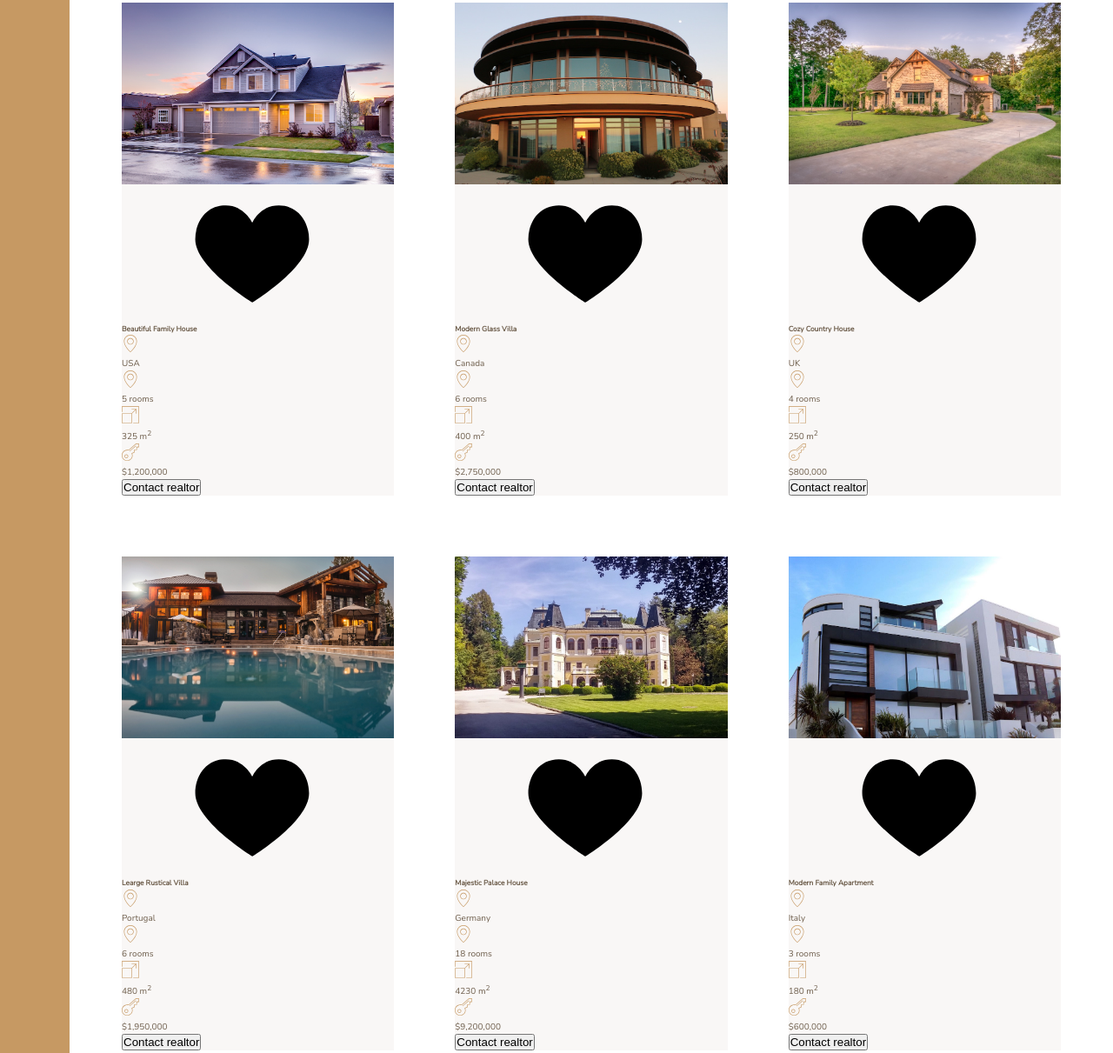
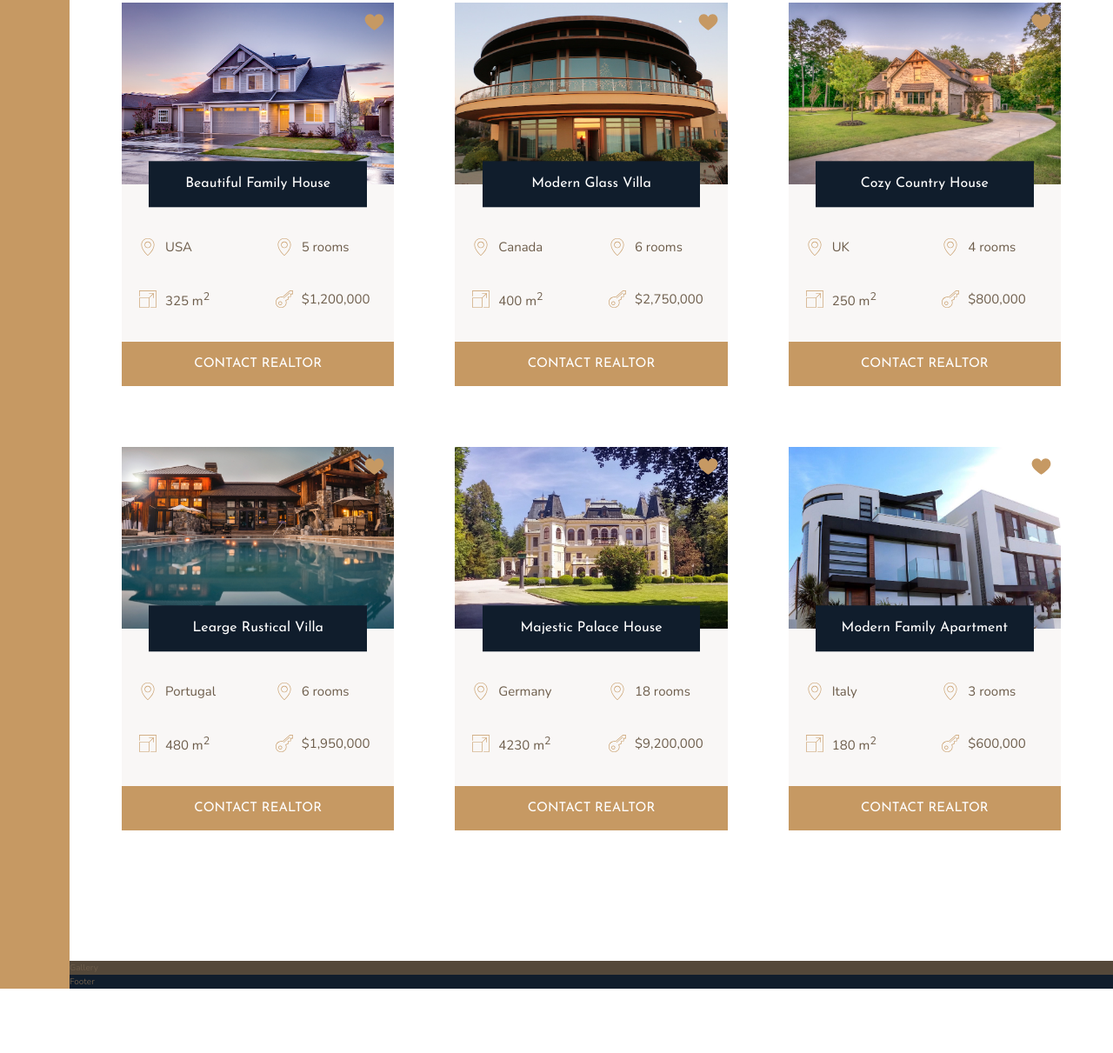
Before and after one commit to francis-mwas/Css-grid-project, a website: page index.html in a window 1280 px wide. Shown: the part 2022-3233 px from the top of the page at 87% size. After the commit the page ends 3159 px from the top, so only its background shows below. Drawn offline with nearby package versions, Linux system fonts and the light colour scheme.

Commit message:
Finished creating homes section

```diff
--- a/index.html
+++ b/index.html
@@ -109,7 +109,7 @@
                     </svg>
                     <p>$1,200,000</p>
                </div>
-               <button class="cta">Contact realtor</button>
+               <button class="btn home__btn">Contact realtor</button>
            </div>
 
            <div class="home">
@@ -142,7 +142,7 @@
                     </svg>
                     <p>$2,750,000</p>
                </div>
-               <button class="cta">Contact realtor</button>
+                <button class="btn home__btn">Contact realtor</button>
            </div>
 
            <div class="home">
@@ -175,7 +175,7 @@
                     </svg>
                     <p>$800,000</p>
                </div>
-               <button class="cta">Contact realtor</button>
+                <button class="btn home__btn">Contact realtor</button>
            </div>
 
            <div class="home">
@@ -208,7 +208,7 @@
                     </svg>
                     <p>$1,950,000</p>
                </div>
-               <button class="cta">Contact realtor</button>
+                <button class="btn home__btn">Contact realtor</button>
            </div>
 
            <div class="home">
@@ -241,7 +241,7 @@
                     </svg>
                     <p>$9,200,000</p>
                </div>
-               <button class="cta">Contact realtor</button>
+                <button class="btn home__btn">Contact realtor</button>
            </div>
 
            <div class="home">
@@ -274,7 +274,7 @@
                     </svg>
                     <p>$600,000</p>
                </div>
-               <button class="cta">Contact realtor</button>
+                <button class="btn home__btn">Contact realtor</button>
            </div>
        </section>
        <section class="gallery">
--- a/sass/_homes.scss
+++ b/sass/_homes.scss
@@ -9,24 +9,70 @@
 .home{
      background-color: $color-grey-light-1;
 
+     display: grid;
+     grid-template-columns: repeat(2, 1fr);
+     grid-row-gap: 3.5rem;
+
      &__img{
           width: 100%;
+          grid-column: 1 / -1;
+          grid-row: 1 / 2;
+          z-index: 1;
      }
-     &__like{}
-     &__name{}
+     &__like{
+          grid-row: 1 / 2;
+          grid-column: 2 / 3;
+          fill: $color-primary;
+          height: 2.5rem;
+          width: 2.5rem;
+          z-index: 2;
+          justify-self: end;
+          margin: 1rem;
+     }
+     &__name{
+          grid-row: 1 / 2;
+          grid-column: 1 / -1;
+          width: 80%;
+          justify-self: center;
+          align-self: end;
+          z-index: 3;
+
+          font-size: 1.6rem;
+          font-family: $font-display;
+          text-align: center;
+          padding: 1.35rem;
+          background-color: $color-secondary;
+          color: #fff;
+          font-weight: 400;
+          transform: translateY(50%);
+     }
+
+      &__location,
+     &__rooms{
+          margin-top: 2.5rem;
+     }
 
 
      &__location,
      &__rooms,
      &__area,
      &__price{
+          font-size: 1.5rem;
+          margin-left: 2rem;
+
+          display: flex;
+          align-items: center;
           svg{
             fill: $color-primary;
             height: 2rem;
             width: 2rem;
+            margin-right: 1rem;
           }
           p{
 
           }
      }
+     &__btn{
+            grid-column: 1 / -1;
+     }
 }
```
Also changed, not shown: css/style.css.
